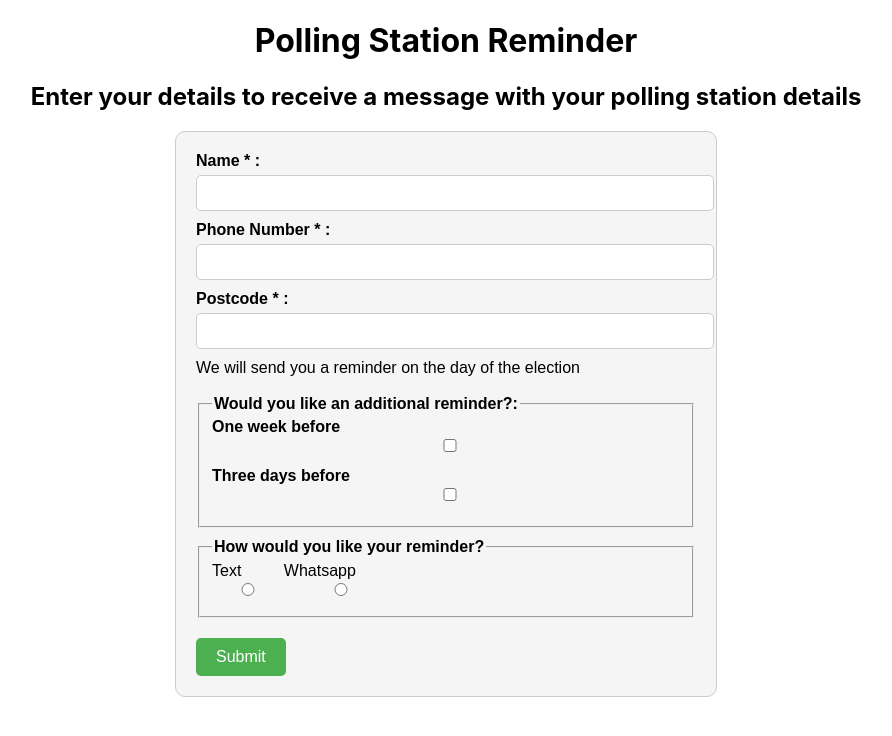
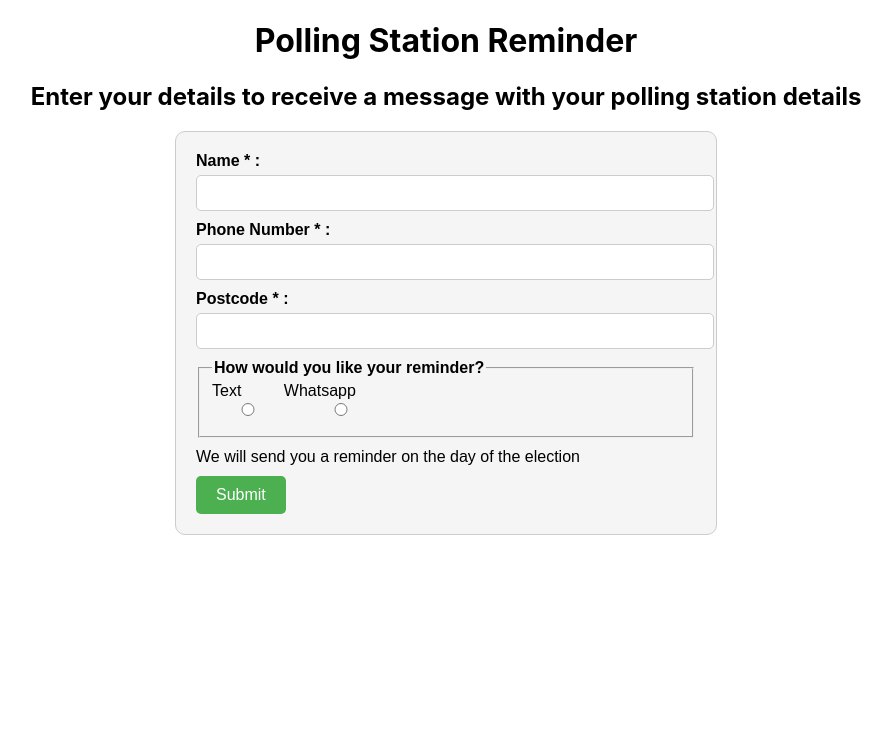
Before and after one commit to Curtis-Turk/Remember-to-Vote, a React (Create React App) app: page / in a window 1280 px wide. Shown: the top 736 px of the page, without its empty margins (194-1086 px from the left). Built offline with nearby package versions, Linux system fonts and the light colour scheme.

Commit message:
Reminder options into it's own component

```diff
--- a/src/components/form.tsx
+++ b/src/components/form.tsx
@@ -16,16 +16,6 @@ export default function Form() {
     setFormData((formData) => ({
       ...formData,
       [name]: value,
-    }));
-  };
-
-  const handleCheckChange = (e: React.ChangeEvent<HTMLInputElement>) => {
-    const name: string = e.target.name;
-    const checked: boolean = e.target.checked;
-
-    setFormData((formData) => ({
-      ...formData,
-      [name]: checked,
     }));
   };
 
@@ -55,29 +45,6 @@ export default function Form() {
         />
       </div>
 
-      <div>We will send you a reminder on the day of the election</div>
-      <br></br>
-      <fieldset id="reminder">
-        <legend>Would you like an additional reminder?:</legend>
-        <label htmlFor="one-week">
-          One week before
-          <input
-            type="checkbox"
-            name="oneWeek"
-            id="one-week"
-            onChange={handleCheckChange}
-          />
-        </label>
-        <label htmlFor="three-days">
-          Three days before
-          <input
-            type="checkbox"
-            name="threeDays"
-            id="three-days"
-            onChange={handleCheckChange}
-          />
-        </label>
-      </fieldset>
       <fieldset id="message-type">
         <legend>How would you like your reminder?</legend>
         <span>
@@ -101,6 +68,7 @@ export default function Form() {
           />
         </span>
       </fieldset>
+      <div>We will send you a reminder on the day of the election</div>
       <input type="submit" value="Submit" />
     </form>
   );
```
Also changed, not shown: src/components/Reminder.tsx (added, +33 -0 lines).
